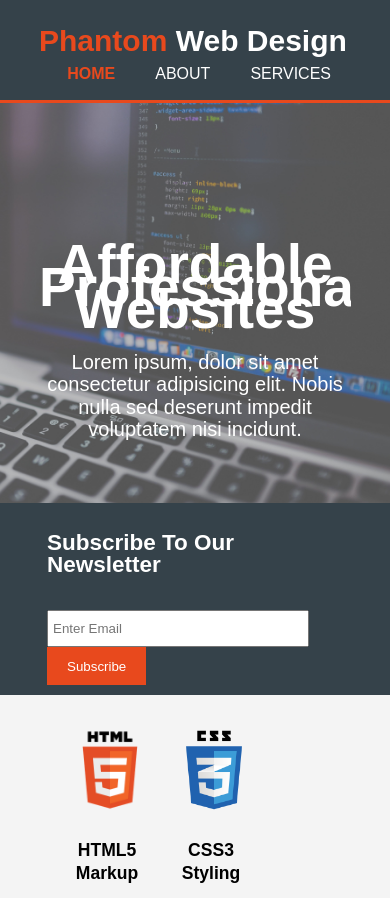
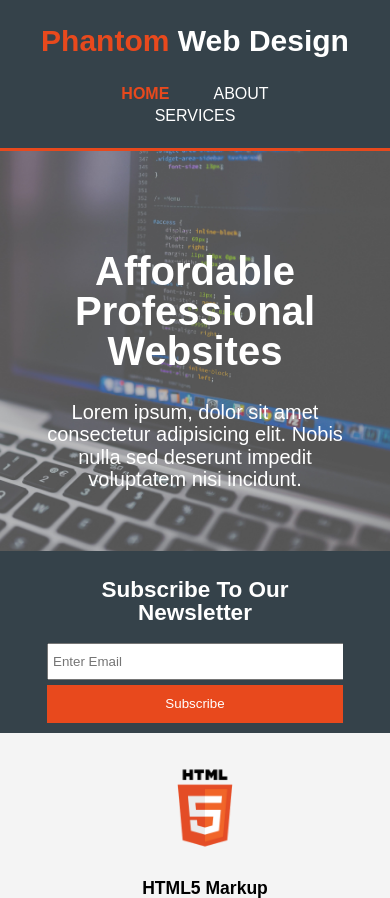
Before and after one commit to Obinnaa/Phantom-Web-page-Design-Sample, a plain HTML site: page index.html in a window 390 px wide. Shown: the top 898 px of the page. Drawn offline with Linux system fonts and the light colour scheme.

Commit message:
made the webpages responsive

```diff
--- a/CSS/style.css
+++ b/CSS/style.css
@@ -174,3 +174,45 @@ footer {
     padding: 20px;
     margin-top: 20px;
 }
+
+/* Media Queries */
+@media(max-width: 768px){
+    header .logo,
+    header nav,
+    header nav li,
+    .newsletter h1,
+    .newsletter form,
+    .boxes .box,
+    article.main-col,
+    aside.sidebar {
+        float: none;
+        text-align: center;
+        width: 100%;
+    }
+    header,
+    header .logo {
+        padding-bottom: 20px;
+    }
+
+    .showcase h1 {
+        margin-top: 100px;
+        font-size: 40px;
+        line-height: 1em;
+    }
+
+    .newsletter .button-1,
+    .quote button {
+        display: block;
+        width: 100%;
+    }
+    .newsletter form input[type="email"],
+    .quote input,
+    .quote textarea {
+        width: 100%;
+        margin-bottom: 5px;
+    }
+
+    article.main-col {
+        margin-top: 30px;
+    }
+}
```
